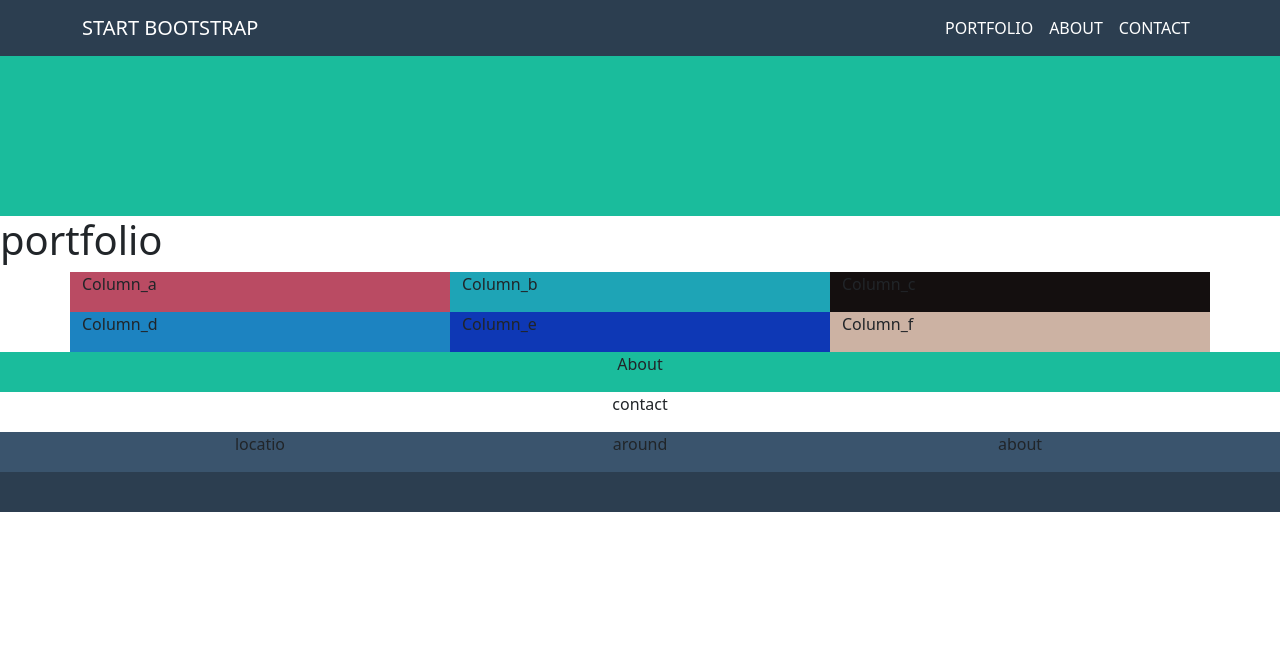
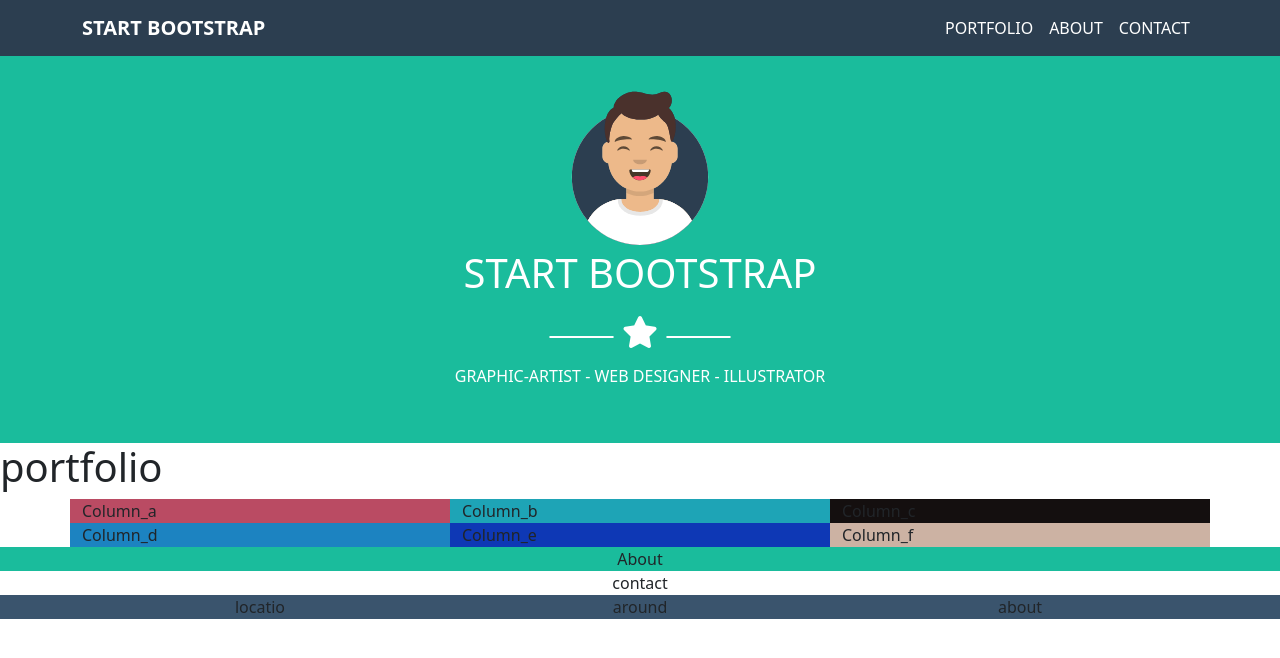
Before and after one commit to nehabht/html-css-bootstrap-freelancer, a plain HTML site: page index.html in a window 1280 px wide. Drawn offline with nearby package versions, Linux system fonts and the light colour scheme.

Commit message:
add main title

```diff
--- a/assets/css/style.css
+++ b/assets/css/style.css
@@ -15,8 +15,13 @@
 
 }
 
-.debug [class^="col"]{
+/* .debug [class^="col"]{
     height: 40px;
+} */
+
+.profile_img{
+    width: 150px;
+    padding-top: 30px;
 }
 
 header{
@@ -25,6 +30,15 @@ header{
 
 
 /* main */
+
+.fa-dash{
+    width: 65px;
+    border: 1.5px solid white;
+    border-radius: 1px;
+    margin-bottom: 6.5px;
+
+}
+
 .main_title{
     background-color:var(--bg-secondary);
 }
--- a/index.html
+++ b/index.html
@@ -8,6 +8,7 @@
 
     <!-- Bootstrap CSS v5.0.2 -->
     <link rel="stylesheet" href="https://cdn.jsdelivr.net/npm/bootstrap@5.0.2/dist/css/bootstrap.min.css"  integrity="sha384-EVSTQN3/azprG1Anm3QDgpJLIm9Nao0Yz1ztcQTwFspd3yD65VohhpuuCOmLASjC" crossorigin="anonymous">
+    <link rel="stylesheet" href="https://cdnjs.cloudflare.com/ajax/libs/font-awesome/6.1.0/css/all.min.css" integrity="sha512-10/jx2EXwxxWqCLX/hHth/vu2KY3jCF70dCQB8TSgNjbCVAC/8vai53GfMDrO2Emgwccf2pJqxct9ehpzG+MTw==" crossorigin="anonymous" referrerpolicy="no-referrer" />
     <link rel="stylesheet" href="./assets/css/style.css">
   </head>
   <body class="debug">
@@ -17,7 +18,7 @@
 
         <nav class="navbar navbar-expand-md navbar-light ">
             <div class="container text-uppercase">
-              <a class="navbar-brand text-white" href="#">START BOOTSTRAP</a>
+              <a class="navbar-brand text-white fw-bold" href="#">START BOOTSTRAP</a>
               <button class="navbar-toggler" type="button" data-bs-toggle="collapse" data-bs-target="#navbarSupportedContent" aria-controls="navbarSupportedContent" aria-expanded="false" aria-label="Toggle navigation">
                 <span class="navbar-toggler-icon"></span>
               </button>
@@ -38,18 +39,6 @@
               </div>
             </div>
           </nav>
-
-
-
-
-
-          <!-- <div class="container">
-            <div class="row">
-                <div class="col-auto me-auto">START BOOSTRAP</div>
-                <div class="col-auto">menu</div>
-              </div>
-
-            </div> -->
     </header>
 
       <!-- main -->
@@ -58,7 +47,19 @@
         <div class="main_title">
             <div class="container ">
                 <div class="row row-cols-sm-1 text-center">
-                    <div class="col"></div>
+                    <div class="col">
+                        <img class="profile_img" src="./assets/img/avatar.svg" alt="">
+                        <h1 class="text-uppercase text-white pt-1">start bootstrap</h1>
+                        <h2 class="py-2">
+                            <i class="fa-regular fa-dash"></i>
+                            <i class="fa-solid fa-star text-white"></i>
+                            <i class="fa-regular fa-dash"></i>
+                        </h2>
+                        <h6 class="text-uppercase fw-normal text-white pb-sm-3 pb-md-5">graphic-artist - web designer - illustrator </h6>
+
+
+
+                    </div>
                     <div class="col"></div>
                     <div class="col"></div>
                     <div class="col"></div>
```
